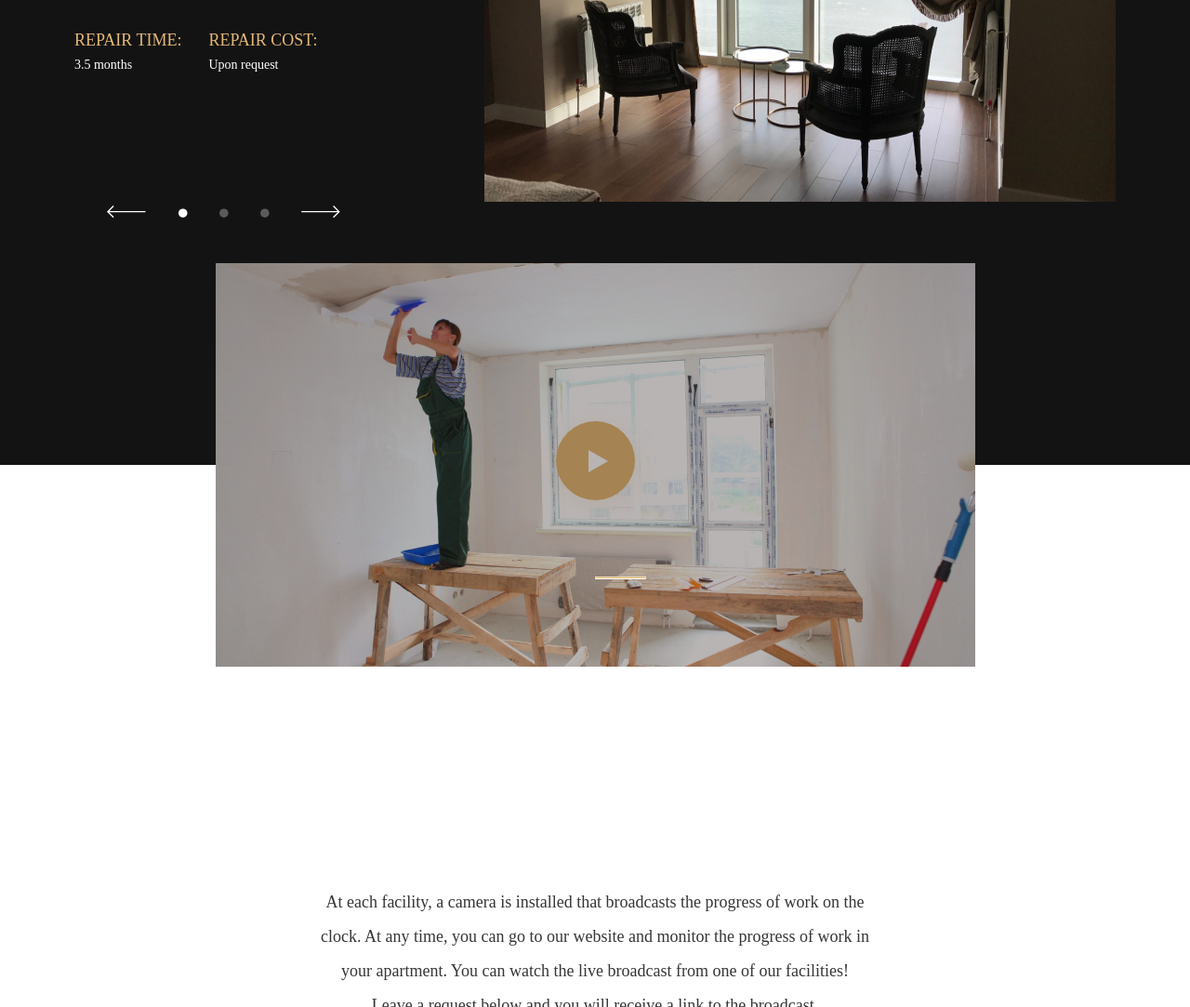
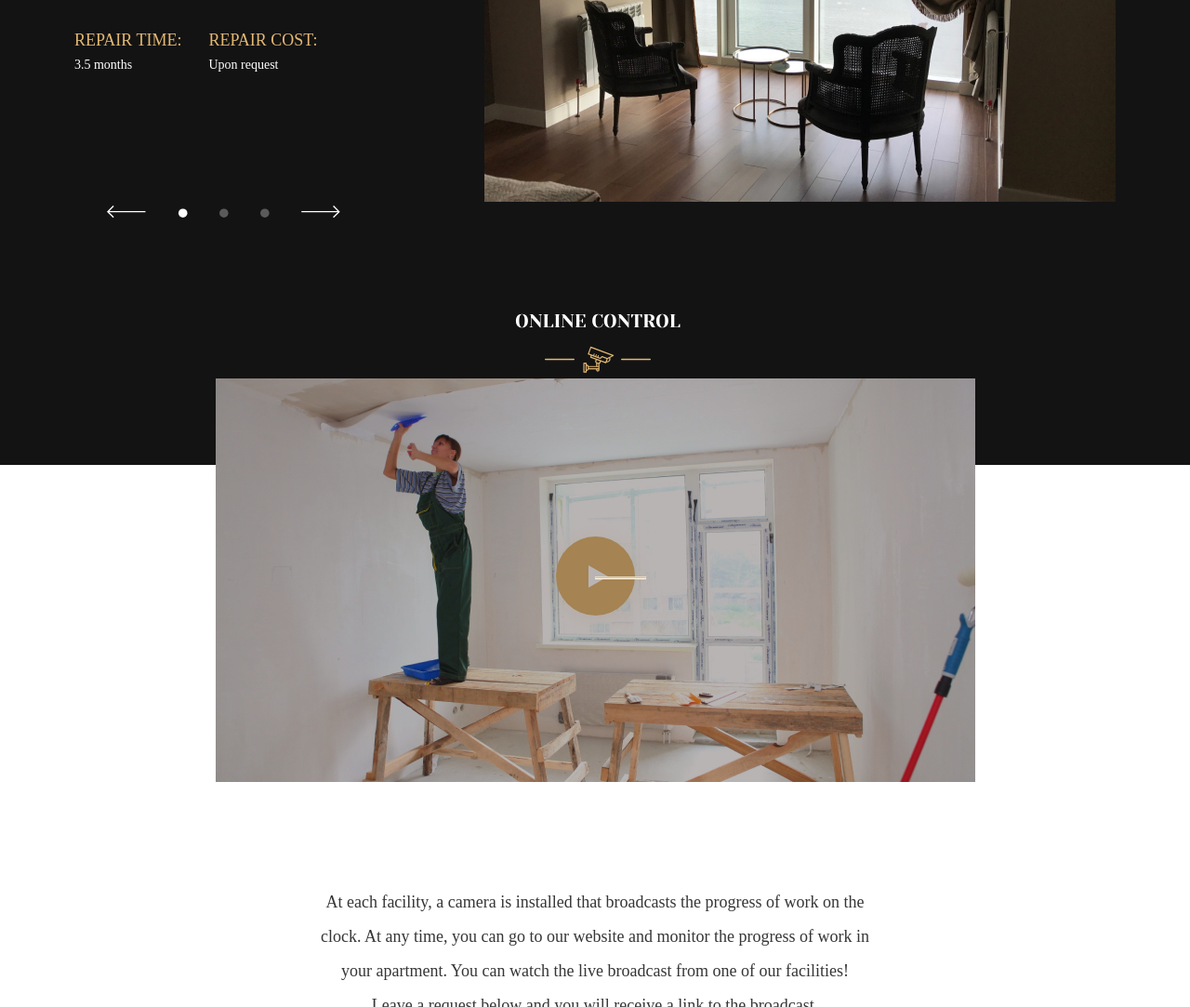
Before and after one commit to Makdak23/Design, a plain HTML site: page index.html in a window 1280 px wide. Shown: the part 1199-2282 px from the top of the page at 93% size. Drawn offline with Linux system fonts and the light colour scheme.

Commit message:
bottom на padding

```diff
--- a/style.css
+++ b/style.css
@@ -279,7 +279,7 @@ main {
   width: 100%;
   place-content: center;
   position: absolute;
-  bottom: -217px;
+  padding-top: -217px;
   z-index: 2;
 }
 .wrapperImage {
```
